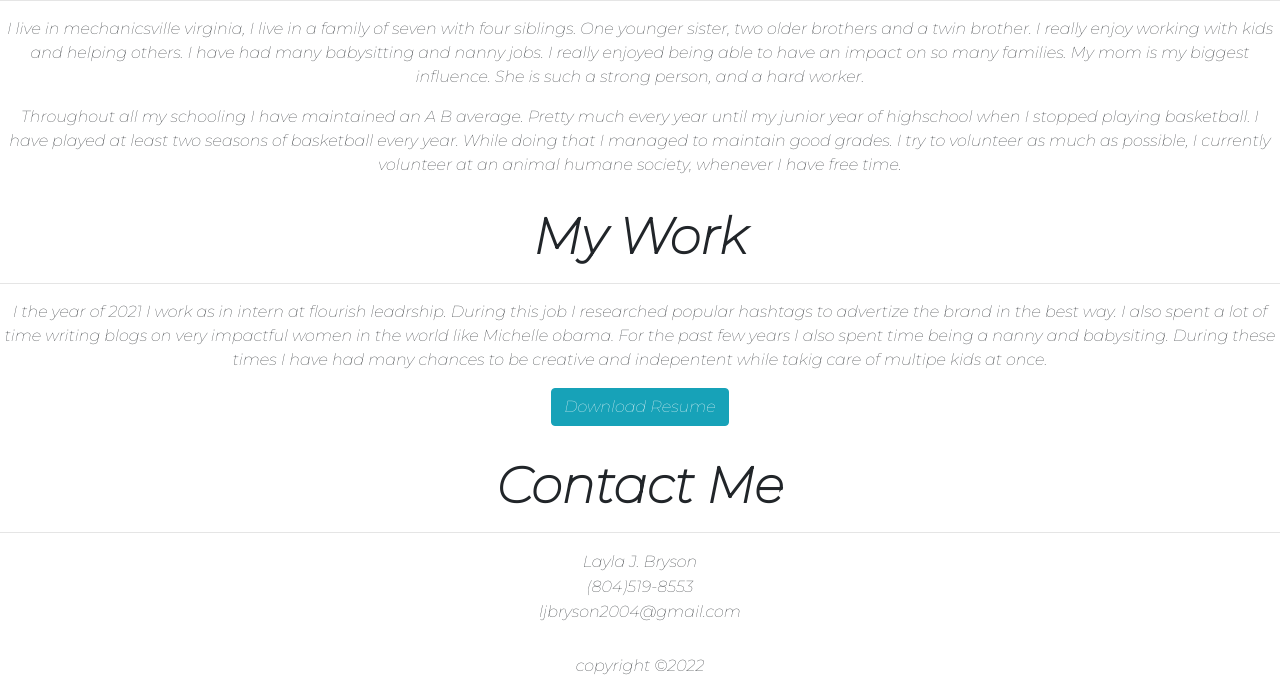
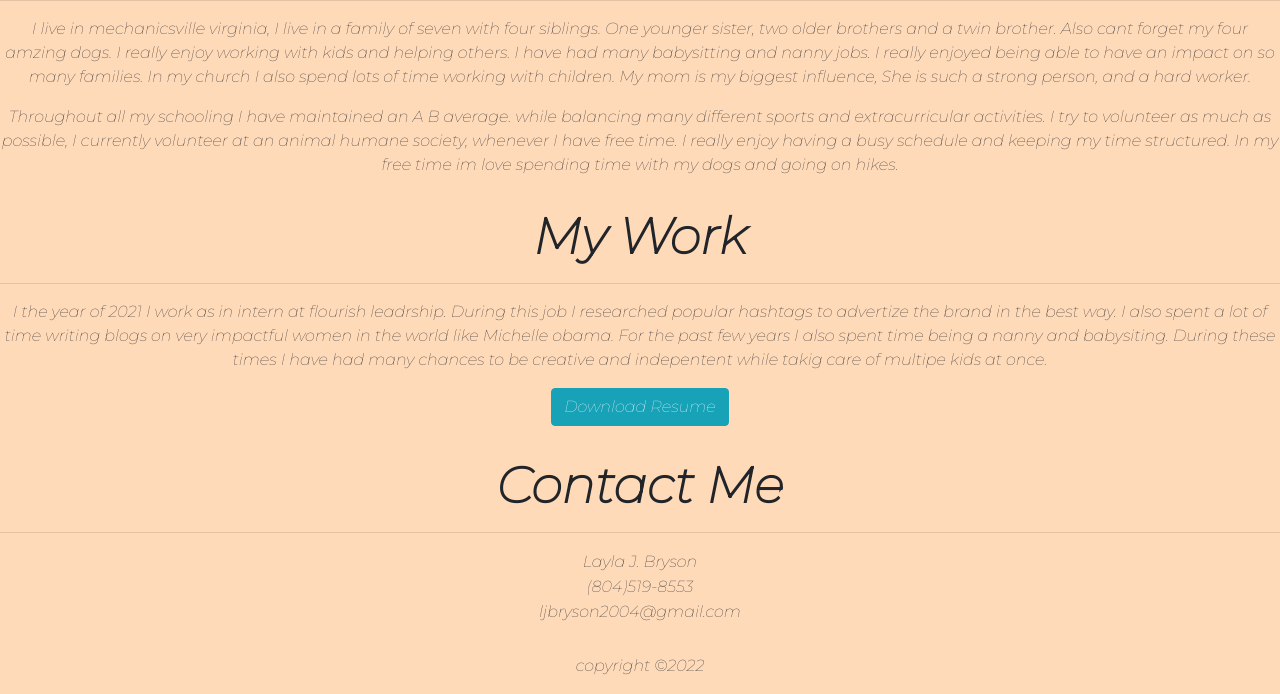
Before and after one commit to Ljbryson/portfolio, a plain HTML site: page index.html in a window 1280 px wide. Shown: the part 618-1312 px from the top of the page. Drawn offline with nearby package versions, Linux system fonts and the light colour scheme.

Commit message:
html and css

```diff
--- a/index.html
+++ b/index.html
@@ -76,17 +76,15 @@
       <hr>
       <p>I live in mechanicsville virginia, I live in a family of seven with four siblings. One younger sister, two
          older
-         brothers and a twin brother. I really enjoy working with kids and helping others. I have had many babysitting
+         brothers and a twin brother. Also cant forget my four amzing dogs. I really enjoy working with kids and helping others. I have had many babysitting
          and
-         nanny jobs. I really enjoyed being able to have an impact on so many families. My mom is my biggest influence.
+         nanny jobs. I really enjoyed being able to have an impact on so many families. In my church I also spend lots of time working with children. My mom is my biggest influence,
          She
          is such a strong person, and a hard worker. </p>
-      <p>Throughout all my schooling I have maintained an A B average. Pretty much every year until my junior year of
-         highschool when I stopped playing basketball. I have played at least two seasons of basketball every year.
-         While
-         doing that I managed to maintain good grades. I try to volunteer as much as possible, I currently volunteer at
+      <p>Throughout all my schooling I have maintained an A B average. while balancing many different sports and extracurricular activities.
+          I try to volunteer as much as possible, I currently volunteer at
          an
-         animal humane society, whenever I have free time.</p>
+         animal humane society, whenever I have free time. I really enjoy having a busy schedule and keeping my time structured. In my free time im love spending time with my dogs and going on hikes. </p>
    </div>
 
    <!-- This is my work section -->
--- a/style.css
+++ b/style.css
@@ -28,3 +28,6 @@ p,a {
     font-family: 'Montserrat', sans-serif;
     font-weight: 300;
 }
+body {
+    background-color: peachpuff;
+}
```
